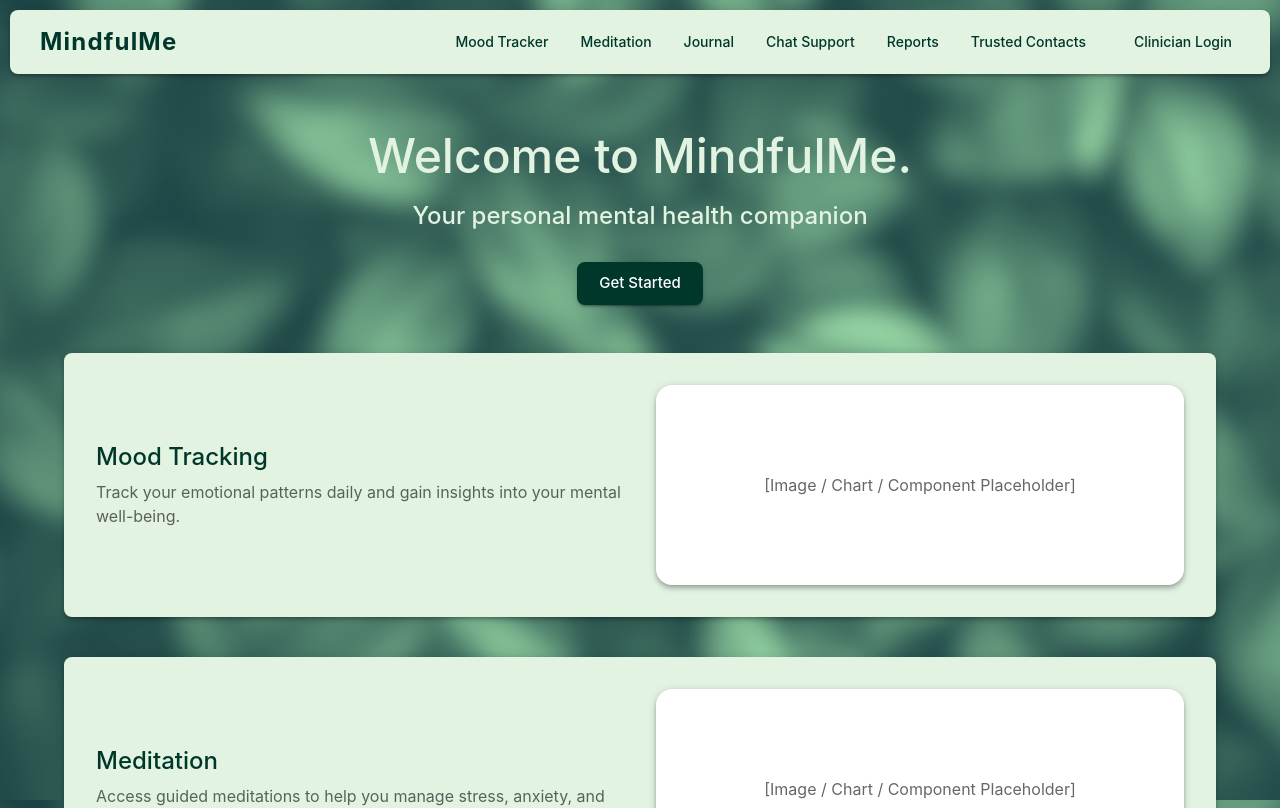
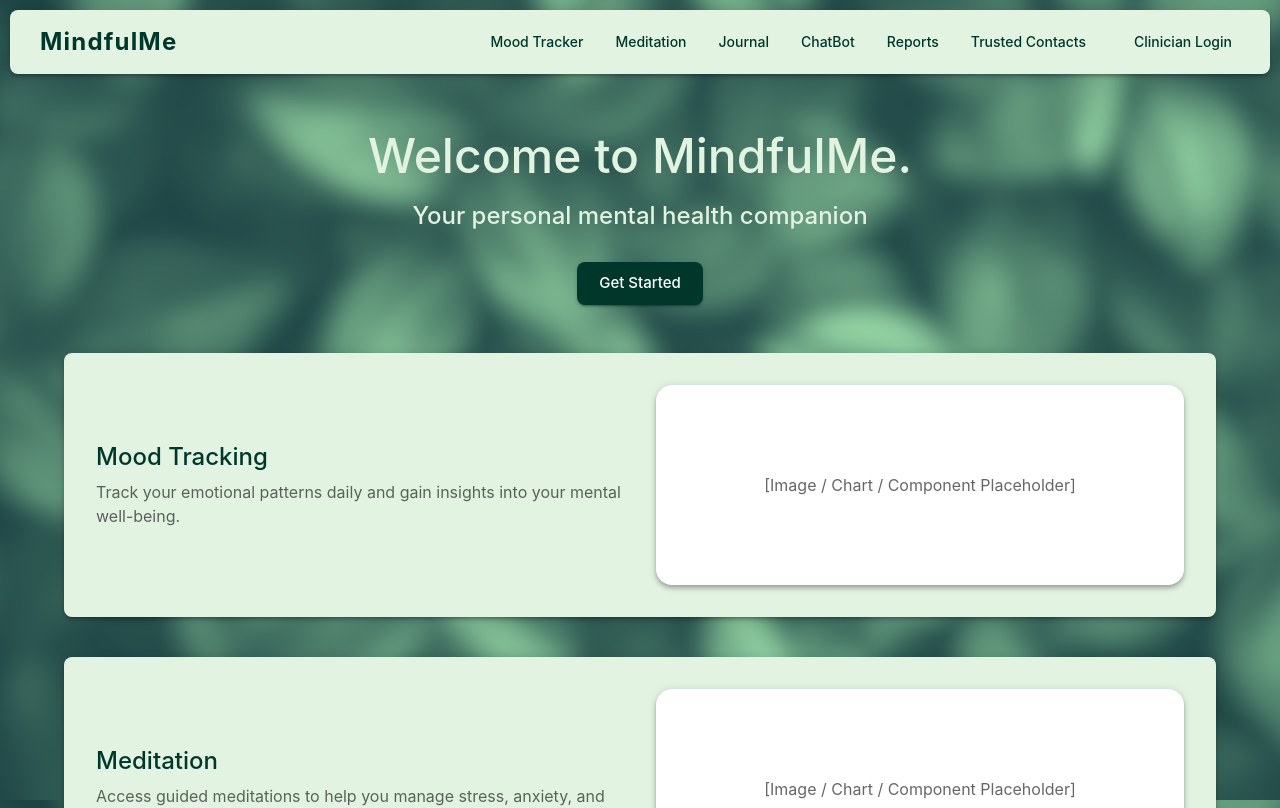
Before and after one commit to Akxsh65/MentalHealthApp, a React (Create React App) app in the folder frontend/: page / in a window 1280 px wide. Shown: the top 808 px of the page. Built offline with nearby package versions, Linux system fonts and the light colour scheme.

Commit message:
Renamed Chat Support to ChatBot

```diff
--- a/frontend/src/components/Navbar.js
+++ b/frontend/src/components/Navbar.js
@@ -45,7 +45,7 @@ function Navbar() {
               { label: "Mood Tracker", to: "/mood-tracker" },
               { label: "Meditation", to: "/meditation" },
               { label: "Journal", to: "/journal" },
-              { label: "Chat Support", to: "/chat" },
+              { label: "ChatBot", to: "/chat" },
               { label: "Reports", to: "/reports" },
               { label: "Trusted Contacts", to: "/trusted-contacts" },
               { label: "Clinician Login", to: "/clinician/login", ml: 2 },
```
